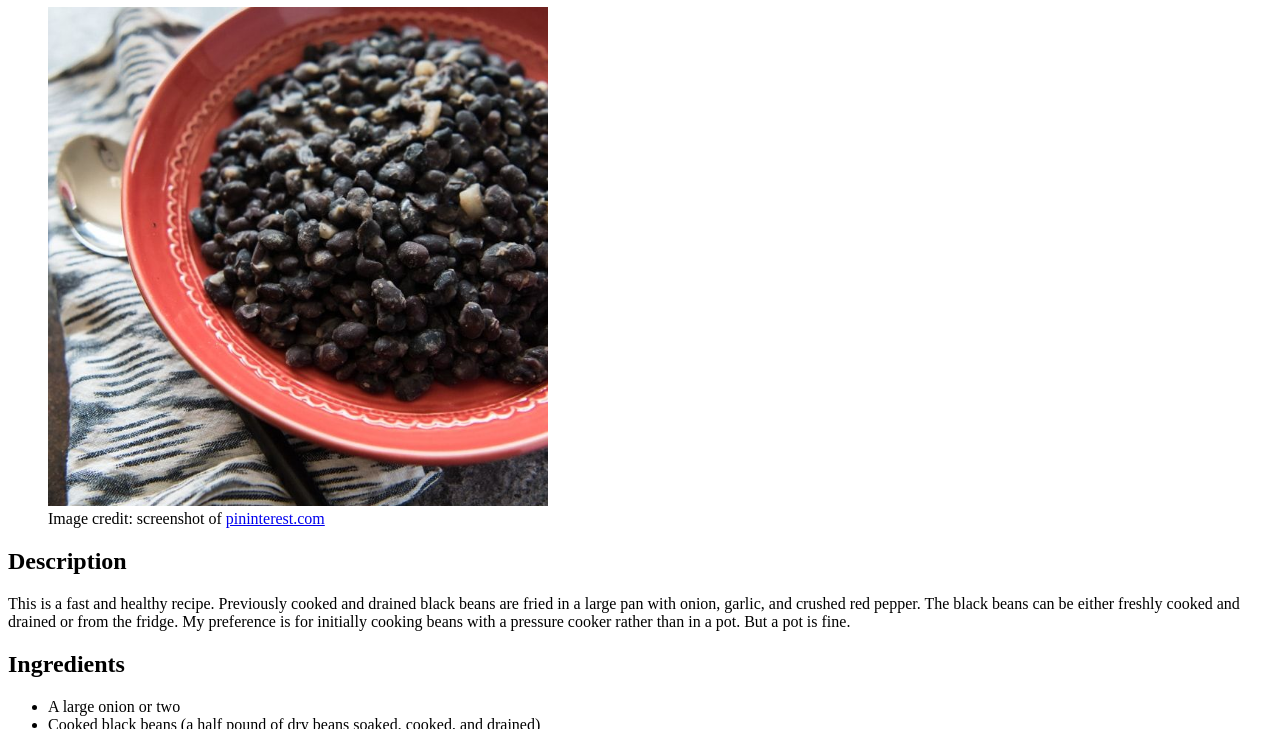
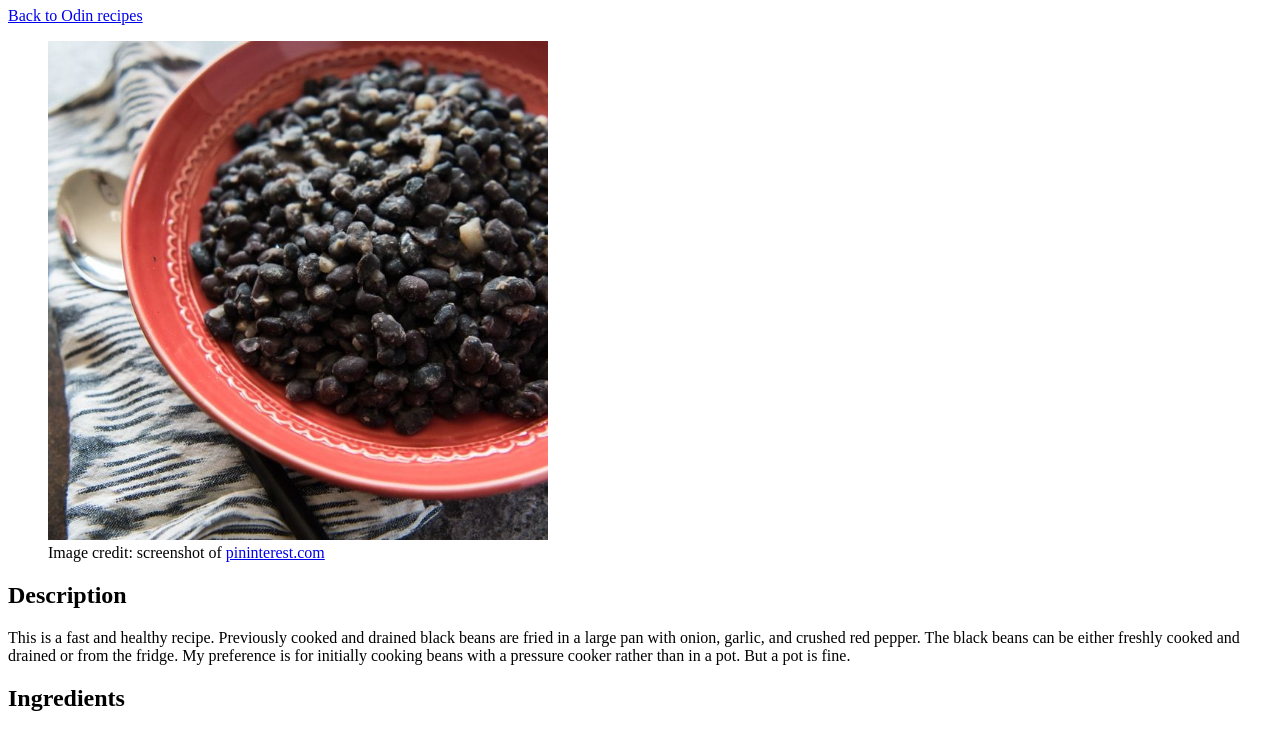
Before and after one commit to user-C-Taylor/odin-recipes, a plain HTML site: page recipes/black-beans-one.html in a window 1280 px wide. Shown: the part 73-802 px from the top of the page. Drawn offline with Linux system fonts and the light colour scheme.

Commit message:
Add index link to recipe pages

```diff
--- a/recipes/black-beans-one.html
+++ b/recipes/black-beans-one.html
@@ -6,6 +6,7 @@
     </head>
     <body>
         <h1>Spicy Black Beans with Onion and Garlic</h1>
+        <a href="../index.html">Back to Odin recipes</a>
         <figure>
             <img src="../images/black-beans-one.png" alt="Black beans are healthy" width="500">
             <figcaption>Image credit: screenshot of <a href="https://www.pinterest.com/pin/188095721921184346/">pininterest.com</a></figcaption>
```
Also changed, not shown: recipes/chickpea-scramble.html (+1 -0 lines), recipes/spicy-garlic-ginger-tofu.html (+1 -0 lines).
